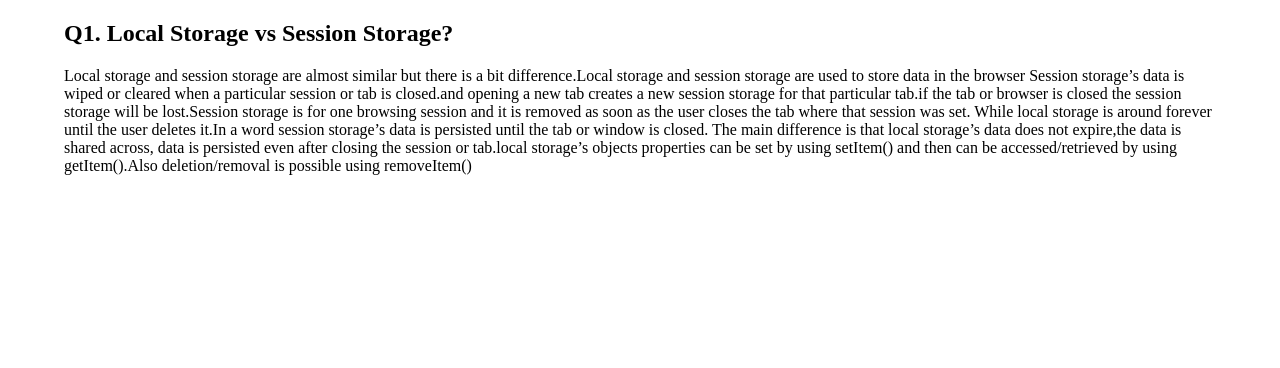
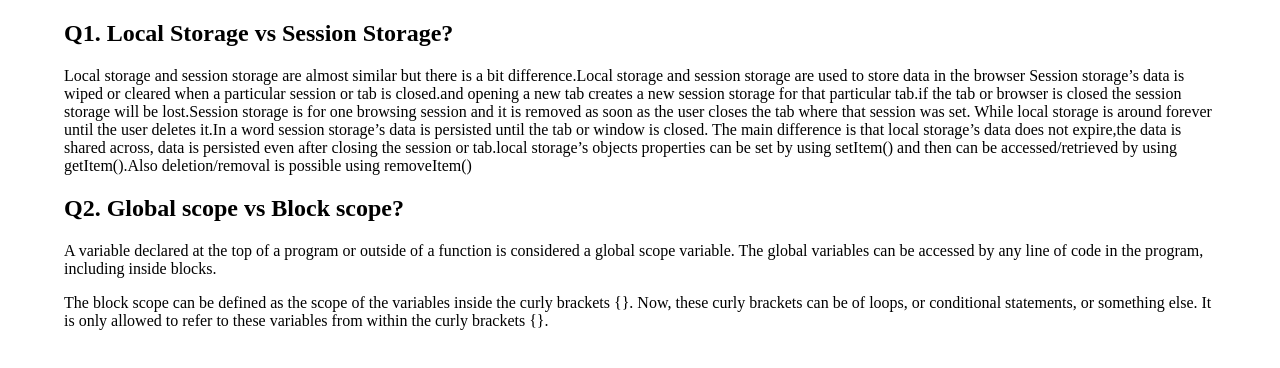
Before and after one commit to RabbiAhemed/typing-monster-debug, a plain HTML site: page blog.html in a window 1280 px wide. Drawn offline with Linux system fonts and the light colour scheme.

Commit message:
second question answered

```diff
--- a/blog.html
+++ b/blog.html
@@ -32,5 +32,19 @@
       deletion/removal is possible using removeItem()
     </p>
     <!-- First Question Ends -->
+    <!-- Second Question Starts -->
+    <h2>Q2. Global scope vs Block scope?</h2>
+    <p>
+      A variable declared at the top of a program or outside of a function is
+      considered a global scope variable. The global variables can be accessed
+      by any line of code in the program, including inside blocks.
+    </p>
+    <p>
+      The block scope can be defined as the scope of the variables inside the
+      curly brackets {}. Now, these curly brackets can be of loops, or
+      conditional statements, or something else. It is only allowed to refer to
+      these variables from within the curly brackets {}.
+    </p>
+    <!-- Second Question Ends -->
   </body>
 </html>
```
